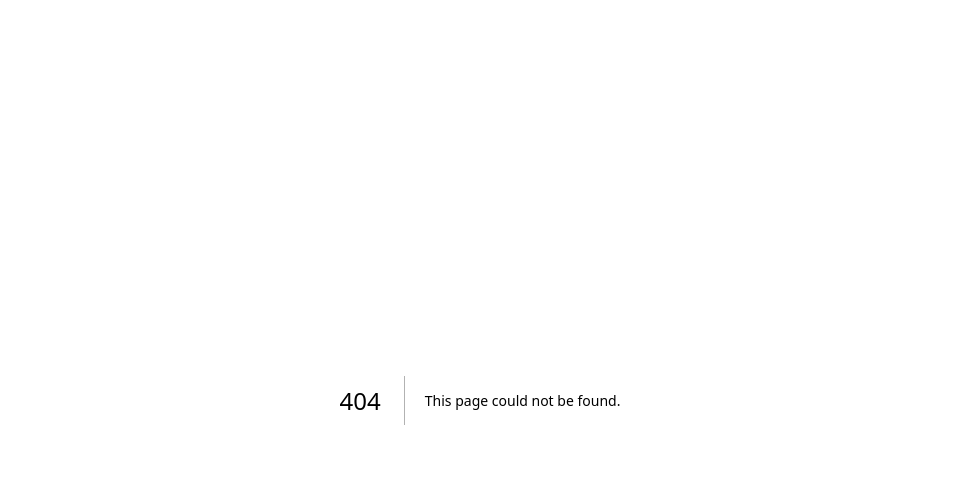
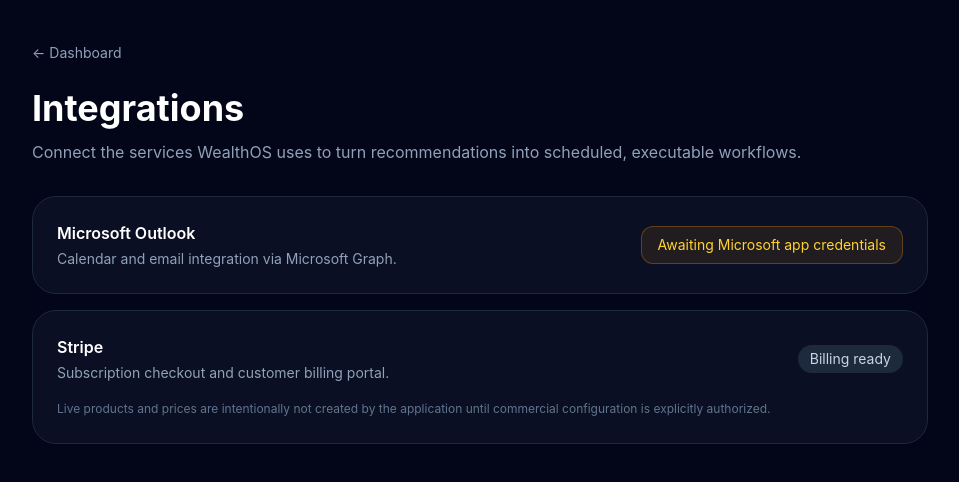
Before and after one commit to GriffinInfinity/Business3, a Next.js app: page /settings/integrations in a window 1280 px wide. Before the commit this address had no page. Shown: the top 482 px of the page, without its empty margins (160-1119 px from the left). Built offline with nearby package versions, Linux system fonts and the light colour scheme.

Commit message:
Add WealthOS integrations settings

```diff
--- /dev/null
+++ b/src/app/settings/integrations/page.tsx
@@ -0,0 +1,24 @@
+import Link from 'next/link';
+
+export default function IntegrationsPage() {
+  const configured = Boolean(process.env.MICROSOFT_CLIENT_ID && process.env.MICROSOFT_CLIENT_SECRET && process.env.MICROSOFT_REDIRECT_URI);
+  return (
+    <main className="min-h-screen bg-slate-950 px-6 py-10 text-white">
+      <div className="mx-auto max-w-4xl">
+        <Link href="/dashboard" className="text-sm text-slate-400 hover:text-white">← Dashboard</Link>
+        <h1 className="mt-6 text-4xl font-bold">Integrations</h1>
+        <p className="mt-3 text-slate-400">Connect the services WealthOS uses to turn recommendations into scheduled, executable workflows.</p>
+        <section className="mt-8 rounded-3xl border border-slate-800 bg-slate-900/60 p-6">
+          <div className="flex flex-col justify-between gap-5 sm:flex-row sm:items-center">
+            <div><p className="font-semibold">Microsoft Outlook</p><p className="mt-1 text-sm text-slate-400">Calendar and email integration via Microsoft Graph.</p></div>
+            {configured ? <a href="/api/integrations/microsoft/authorize" className="rounded-xl bg-emerald-400 px-5 py-3 text-center font-semibold text-slate-950">Connect Outlook</a> : <span className="rounded-xl border border-amber-500/30 bg-amber-500/10 px-4 py-2 text-sm text-amber-300">Awaiting Microsoft app credentials</span>}
+          </div>
+        </section>
+        <section className="mt-4 rounded-3xl border border-slate-800 bg-slate-900/60 p-6">
+          <div className="flex items-center justify-between"><div><p className="font-semibold">Stripe</p><p className="mt-1 text-sm text-slate-400">Subscription checkout and customer billing portal.</p></div><span className="rounded-full bg-slate-800 px-3 py-1 text-sm text-slate-300">Billing ready</span></div>
+          <p className="mt-4 text-xs leading-5 text-slate-500">Live products and prices are intentionally not created by the application until commercial configuration is explicitly authorized.</p>
+        </section>
+      </div>
+    </main>
+  );
+}
```
